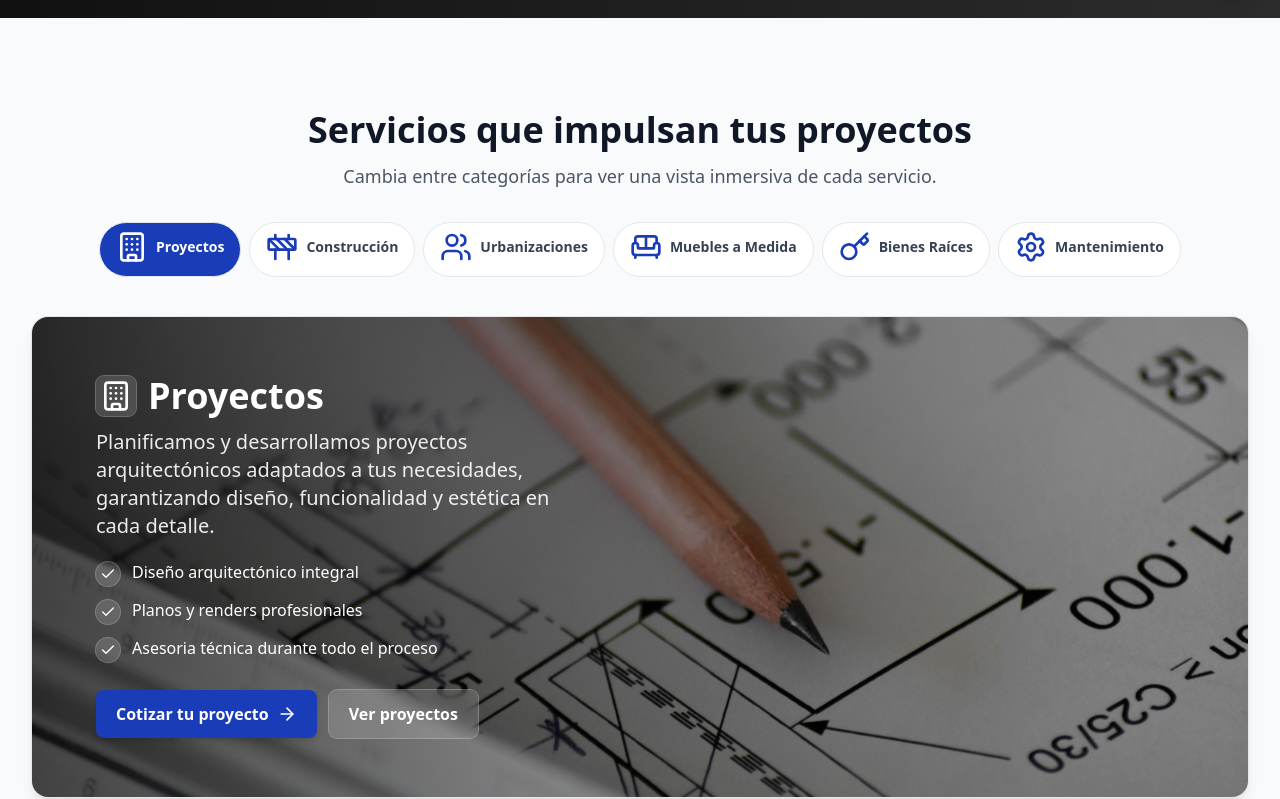
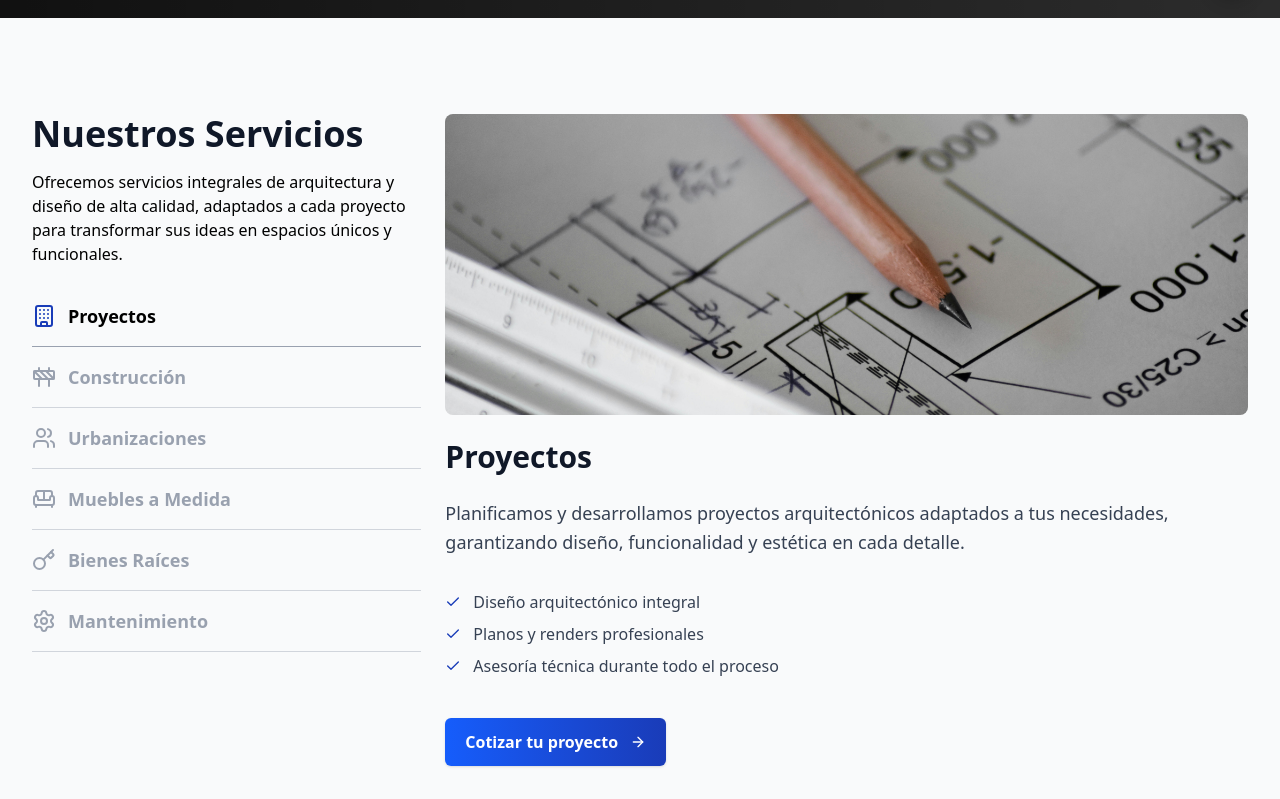
Before and after one commit to FRGSP/gordillo-arquitectos-project, a Next.js app: page / in a window 1280 px wide. Shown: the part 782-1581 px from the top of the page. Built offline with nearby package versions, Linux system fonts and the light colour scheme; grey boxes are pictures that could not be loaded.

Commit message:
NewServiceUI

```diff
--- a/src/components/landing/masonryGrid.tsx
+++ b/src/components/landing/masonryGrid.tsx
@@ -106,7 +106,7 @@ function MasonryGrid() {
     };
 
     return (
-        <section>
+        <section className=''>
             <div className={`p-3 relative container mx-auto ${!isExpanded ? 'max-h-[250vh] md:max-h-[80vh] overflow-y-hidden' : 'max-h-none'}`}>
                 <div className='columns-1 sm:columns-2 md:columns-3 lg:columns-4 gap-4'>
                     {images.map((image) => (
--- a/src/components/landing/projects.tsx
+++ b/src/components/landing/projects.tsx
@@ -2,8 +2,8 @@ import MasonryGrid from "./masonryGrid"
 
 function Projects() {
     return (
-    <section id="projects" className='scroll-mt-20 py-10 px-4 sm:px-6 lg:px-8 bg-gray-50'>
-            <div className='container mx-auto'>
+    <section id="projects" className='py-24 px-4 sm-px-6 lg:px-8'>
+            <div className='max-w-7xl container mx-auto'>
                 {/* Section Header */}
                 <div className='text-center mb-16'>
                     <h2 className="text-3xl sm:text-4xl font-bold text-gray-900 mb-4">
--- a/src/components/landing/services.tsx
+++ b/src/components/landing/services.tsx
@@ -11,229 +11,190 @@ import {
     Users,
     Check,
     ArrowRight,
+    ChevronLeft,
+    ChevronRight,
+    type LucideIcon,
 } from "lucide-react"
 
-function ServicesGrid() {
+function Services() {
 
-    const [active, setActive] = useState(0)
-    const whatsappBase = "https://wa.me/4454503606"
+    const [serviceSelected, setServiceSelected] = useState(0);
 
-    const services = [
+    type Service = {
+        index: number
+        category: string
+        Icon: LucideIcon
+        items: string[]
+        description: string
+        CTA: string
+        gradient?: string
+        bg: string
+    }
+
+    const services: Service[] = [
         {
+            index: 0,
             category: "Proyectos",
-            icon: <Building className={`w-8 h-8 ${active === 0 ? 'text-white' : 'text-blue-800'}`} />,
-            services: [
+            Icon: Building,
+            items: [
                 "Diseño arquitectónico integral",
                 "Planos y renders profesionales",
-                "Asesoria técnica durante todo el proceso"
+                "Asesoría técnica durante todo el proceso",
             ],
-            description: "Planificamos y desarrollamos proyectos arquitectónicos adaptados a tus necesidades, garantizando diseño, funcionalidad y estética en cada detalle.",
+            description:
+                "Planificamos y desarrollamos proyectos arquitectónicos adaptados a tus necesidades, garantizando diseño, funcionalidad y estética en cada detalle.",
             CTA: "Cotizar tu proyecto",
-            gradient: "from-blue-600 to-blue-800"
+            gradient: "from-blue-600 to-blue-800",
+            bg: "/assets/images/proyectos.jpg",
         },
         {
+            index: 1,
             category: "Construcción",
-            icon: <Construction className={`w-8 h-8 ${active === 1 ? 'text-white' : 'text-blue-800'}`} />,
-            services: [
+            Icon: Construction,
+            items: [
                 "Construcción en general",
                 "Nueva construcción",
                 "Remodelaciones",
                 "Talleres de vidrio, aluminio, herrería",
-                "Construcción residencial"
+                "Construcción residencial",
             ],
-            description: "Ejecutamos obras con los más altos estándares, cuidando cada detalle desde la cimentación hasta la entrega final.",
+            description:
+                "Ejecutamos obras con los más altos estándares, cuidando cada detalle desde la cimentación hasta la entrega final.",
             CTA: "Solicitar cotización",
-            gradient: "from-blue-600 to-blue-800"
+            gradient: "from-blue-600 to-blue-800",
+            bg: "/assets/images/Construccion.jpg",
         },
         {
+            index: 2,
             category: "Urbanizaciones",
-            icon: <Users className={`w-8 h-8 ${active === 2 ? 'text-white' : 'text-blue-800'}`} />,
-            services: [
+            Icon: Users,
+            items: [
                 "Diseño y construcción de fraccionamientos",
                 "Planificación urbana",
-                "Infraestructura"
+                "Infraestructura",
             ],
-            description: "Diseñamos y ejecutamos obras de urbanización que mejoran la conectividad y calidad de vida en cada comunidad.",
-            CTA: "Cotizar Desarrollo",
-            gradient: "from-blue-600 to-blue-800"
+            description:
+                "Diseñamos y ejecutamos obras de urbanización que mejoran la conectividad y calidad de vida en cada comunidad.",
+            CTA: "Cotizar desarrollo",
+            gradient: "from-blue-600 to-blue-800",
+            bg: "/assets/images/urbanizacion.jpg",
         },
         {
+            index: 3,
             category: "Muebles a Medida",
-            icon: <Sofa className={`w-8 h-8 ${active === 3 ? 'text-white' : 'text-blue-800'}`} />,
-            services: [
+            Icon: Sofa,
+            items: [
                 "Muebles personalizados para hogar y oficina",
                 "Diseño personalizado",
-                "Instalación especializada"
+                "Instalación especializada",
             ],
-            description: "Creamos muebles personalizados que combinan estética, funcionalidad y durabilidad, adaptados a tu estilo de vida.",
+            description:
+                "Creamos muebles personalizados que combinan estética, funcionalidad y durabilidad, adaptados a tu estilo de vida.",
             CTA: "Solicitar cotización",
-            gradient: "from-blue-600 to-blue-800"
+            gradient: "from-blue-600 to-blue-800",
+            bg: "/assets/images/muebles.jpg",
         },
         {
+            index: 4,
             category: "Bienes Raíces",
-            icon: <Key className={`w-8 h-8 ${active === 4 ? 'text-white' : 'text-blue-800'}`} />,
-            services: [
-                "Compra venta",
+            Icon: Key,
+            items: [
+                "Compra-venta",
                 "Administración de propiedades",
-                "Asesoría inmobiliaria"
+                "Asesoría inmobiliaria",
             ],
-            description: "Asesoría y acompañamiento para comprar, vender o rentar inmuebles con total seguridad y transparencia.",
-            CTA: "Contáctanos para más información",
-            gradient: "from-blue-600 to-blue-800"
+            description:
+                "Asesoría y acompañamiento para comprar, vender o rentar inmuebles con total seguridad y transparencia.",
+            CTA: "Más información",
+            gradient: "from-blue-600 to-blue-800",
+            bg: "/assets/images/interiorPipila.jpg",
         },
         {
+            index: 5,
             category: "Mantenimiento",
-            icon: <Settings className={`w-8 h-8 ${active === 5 ? 'text-white' : 'text-blue-800'}`} />,
-            services: [
+            Icon: Settings,
+            items: [
                 "Reparaciones generales",
-                "Programas mensuales de mantenimiento",
-                "Plomería especializada",
-                "Pintura e impermeabilización",
-                "Herrería y vidrio",
-                "Servicios de mantenimiento programada"
+                "Programas de mantenimiento",
+                "Plomería, pintura e impermeabilización",
             ],
-            description: "Servicios de mantenimiento preventivo y correctivo para prolongar la vida útil de tus construcciones.",
+            description:
+                "Mantenimiento preventivo y correctivo para prolongar la vida útil de tus construcciones.",
             CTA: "Solicitar servicio",
-            gradient: "from-blue-600 to-blue-800"
-        }
-    ];
-
-            // Background placeholders per service
-            const backgrounds = [
-                "/assets/images/proyectos.jpg",
-                "/assets/images/Construccion.jpg",
-                "/assets/images/urbanizacion.jpg",
-                "/assets/images/muebles.jpg",
-                "/assets/images/interiorPipila.jpg",
-                "/assets/images/image.png",
+            gradient: "from-blue-600 to-blue-800",
+            bg: "/assets/images/image.png",
+        },
     ]
 
+    const handleServiceClick = (index: number) => {
+        setServiceSelected(index);
+    }
+
     return (
-                <section id="services" className='scroll-mt-20 bg-gray-50'>
-                    {/* Header */}
-                    <div className='container mx-auto px-4 sm:px-6 lg:px-8 pt-14 md:pt-20 pb-6 text-center'>
-                        <h2 className="mt-3 text-3xl sm:text-4xl font-bold text-gray-900">Servicios que impulsan tus proyectos</h2>
-                        <p className="mt-3 text-lg text-gray-600 max-w-2xl mx-auto">
-                            Cambia entre categorías para ver una vista inmersiva de cada servicio.
+        <section className='py-24 px-4 sm-px-6 lg:px-8 bg-gray-50'>
+            <div className='max-w-7xl mx-auto'>
+                <div className='w-full grid md:grid-cols-3 gap-6'>
+                    {/* Left Section */}
+                    <div className='md:col-span-1'>
+                        <div className="text-center md:text-start mb-5">
+                            <h2 className='text-3xl sm:text-4xl font-bold text-gray-900 mb-4'>
+                                Nuestros Servicios
+                            </h2>
+                            <p>
+                                Ofrecemos servicios integrales de arquitectura y diseño de alta calidad, adaptados a cada proyecto para transformar sus ideas en espacios únicos y funcionales.
                             </p>
                         </div>
+                        <ul>
+                            {services.map((service) => (
+                                <li key={service.index} className={`py-4 border-b ${serviceSelected === service.index ? 'border-gray-400' : 'border-gray-300 cursor-pointer'} group`} onClick={() => handleServiceClick(service.index)}>
+                                    <div className='flex items-center space-x-3'>
+                                        <service.Icon className={`text-lg ${serviceSelected === service.index ? 'text-blue-800' : 'text-gray-400 group-hover:text-black'}`} />
+                                        <h3 className={`text-lg font-semibold ${serviceSelected === service.index ? 'text-blue' : 'text-gray-400 group-hover:text-black'}`}>{service.category}</h3>
+                                    </div>
+                                </li>
+                            ))}
+                        </ul>
+                    </div>
 
-                    {/* Tabs */}
-                    <div className='container mx-auto px-4 sm:px-6 lg:px-8 flex justify-center'>
-                        <div role="tablist" aria-label="Servicios" className='mb-6 md:mb-8 flex gap-2 overflow-x-auto no-scrollbar py-2 px-2'>
-                            {services.map((s, i) => (
-                                <button
-                                    key={s.category}
-                                    role="tab"
-                                    aria-selected={active === i}
-                                    aria-controls={`service-panel-${i}`}
-                                    className={[
-                                        'rounded-full px-4 py-2 text-sm font-semibold transition-all border border-gray-200',
-                                        active === i
-                                            ? 'bg-blue-800 text-white'
-                                            : 'bg-white text-gray-700 hover:bg-gray-100 cursor-pointer'
-                                    ].join(' ')}
-                                    onClick={() => setActive(i)}
-                                >
-                                    <span className='inline-flex items-center gap-2'>
-                                        <span className='hidden sm:inline-block'>
-                                            {/* icon already colored */}
-                                            {s.icon}
-                                        </span>
-                                        {s.category}
-                                    </span>
-                                </button>
+                    {/* Right Section */}
+                    <div className="md:col-span-2 flex flex-col space-y-6">
+                        <div className="w-full aspect-[16/6] relative rounded-lg overflow-hidden">
+                            <Image
+                                src={services[serviceSelected].bg}
+                                alt={services[serviceSelected].category}
+                                fill
+                                className="object-cover"
+                            />
+                        </div>
+
+                        <h3 className="text-2xl sm:text-3xl font-bold text-gray-900">{services[serviceSelected].category}</h3>
+
+                        <p className="text-lg text-gray-700 leading-relaxed">{services[serviceSelected].description}</p>
+
+                        <ul className="mt-2 space-y-2">
+                            {services[serviceSelected].items.slice(0, 3).map((item, idx) => (
+                                <li key={idx} className="flex items-start space-x-3 text-gray-700">
+                                    <Check className="mt-1 text-blue-800 flex-shrink-0" size={16} />
+                                    <span>{item}</span>
+                                </li>
                             ))}
+                        </ul>
+
+                        <div className="mt-4">
+                            <a
+                                href="#contact"
+                                className={`inline-flex items-center px-5 py-3 rounded-md text-white font-semibold shadow-sm transition duration-200 hover:scale-105 ${services[serviceSelected].gradient ? `bg-gradient-to-r ${services[serviceSelected].gradient}` : 'bg-blue-600'} hover:opacity-95`}
+                                aria-label={`${services[serviceSelected].CTA} - ${services[serviceSelected].category}`}>
+                                <span>{services[serviceSelected].CTA}</span>
+                                <ArrowRight className="ml-3" size={16} />
+                            </a>
                         </div>
                     </div>
 
-                    {/* Stage */}
-                    <div className='container mx-auto px-4 sm:px-6 lg:px-8 pb-16 md:pb-24'>
-                        <div className='relative h-[65vh] md:h-[60vh] rounded-2xl overflow-hidden ring-1 ring-gray-200 shadow-lg'>
-                            {/* Backgrounds crossfade */}
-                            {services.map((s, i) => (
-                                <div
-                                    key={i}
-                                    aria-hidden={active !== i}
-                                    className={[
-                                        'absolute inset-0 transition-opacity duration-700',
-                                        active === i ? 'opacity-100 z-10' : 'opacity-0'
-                                    ].join(' ')}
-                                >
-                                    <Image
-                                        src={backgrounds[i % backgrounds.length]}
-                                        alt={`${s.category} - Gordillo Arquitectos`}
-                                        fill
-                                        priority={i === 0}
-                                        sizes='100vw'
-                                        className='object-cover'
-                                    />
-                                    <div className='absolute inset-0 bg-gradient-to-r from-black/70 via-black/40 to-black/10' />
-                                </div>
-                            ))}
-
-                            {/* Content panels */}
-                            {services.map((s, i) => {
-                                const encoded = encodeURIComponent(`Hola, me interesa el servicio de ${s.category}.`)
-                                const whatsappHref = `${whatsappBase}?text=${encoded}`
-                                return (
-                                    <div
-                                        id={`service-panel-${i}`}
-                                        key={`panel-${i}`}
-                                        role="tabpanel"
-                                        aria-labelledby={`service-tab-${i}`}
-                                        className={[
-                                            'absolute inset-0 transition-opacity duration-700',
-                                            active === i ? 'opacity-100 z-20' : 'opacity-0'
-                                        ].join(' ')}
-                                    >
-                                        <div className='relative h-full w-full flex items-end md:items-center'>
-                                            <div className='w-full md:w-[60%] lg:w-[50%] px-5 sm:px-8 md:px-12 lg:px-16 py-8 md:py-0'>
-                                                <div className='flex items-center gap-3 mb-3'>
-                                                    <div className='h-10 w-10 rounded-lg bg-white/15 ring-1 ring-white/30 backdrop-blur flex items-center justify-center'>
-                                                        {s.icon}
-                                                    </div>
-                                                    <h3 className='text-3xl md:text-4xl font-bold text-white'>{s.category}</h3>
-                                                </div>
-                                                <p className='text-white/90 text-lg md:text-xl'>
-                                                    {s.description}
-                                                </p>
-                                                <ul className='mt-5 space-y-3'>
-                                                    {s.services.slice(0, 3).map((item: string, idx: number) => (
-                                                        <li key={idx} className='flex items-start gap-3 text-white'>
-                                                            <span className='mt-0.5 inline-flex h-6 w-6 items-center justify-center rounded-full bg-white/15 ring-1 ring-white/30'>
-                                                                <Check className='h-4 w-4 text-white' />
-                                                            </span>
-                                                            <span className='font-medium'>{item}</span>
-                                                        </li>
-                                                    ))}
-                                                </ul>
-                                                <div className='mt-7 flex flex-wrap gap-3'>
-                                                    <a
-                                                        href={whatsappHref}
-                                                        target='_blank'
-                                                        rel='noopener noreferrer'
-                                                        className='inline-flex items-center justify-center rounded-lg bg-blue-800 px-5 py-3 text-white font-semibold shadow-md hover:bg-blue-700 transition-colors'
-                                                    >
-                                                        {s.CTA}
-                                                        <ArrowRight className='ml-2 h-5 w-5' />
-                                                    </a>
-                                                    <a
-                                                        href='#projects'
-                                                        className='inline-flex items-center justify-center rounded-lg px-5 py-3 font-semibold bg-white/15 text-white ring-1 ring-white/30 hover:bg-white/25 transition-colors backdrop-blur'
-                                                    >
-                                                        Ver proyectos
-                                                    </a>
-                                                </div>
-                                            </div>
-                                        </div>
-                                    </div>
-                                )
-                            })}
                 </div>
             </div>
         </section>
     )
 }
 
-export default ServicesGrid
+export default Services
```
Lines whose indentation alone changed are shown as unchanged.
